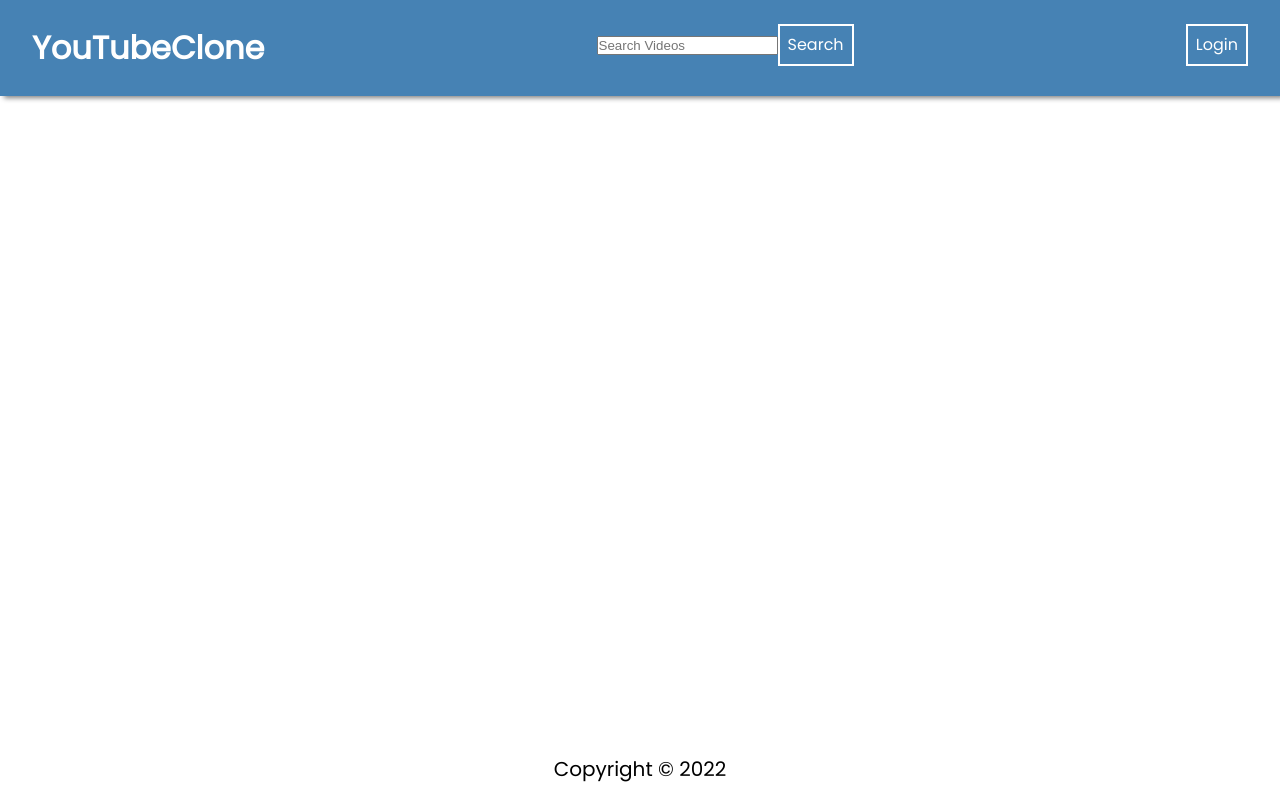
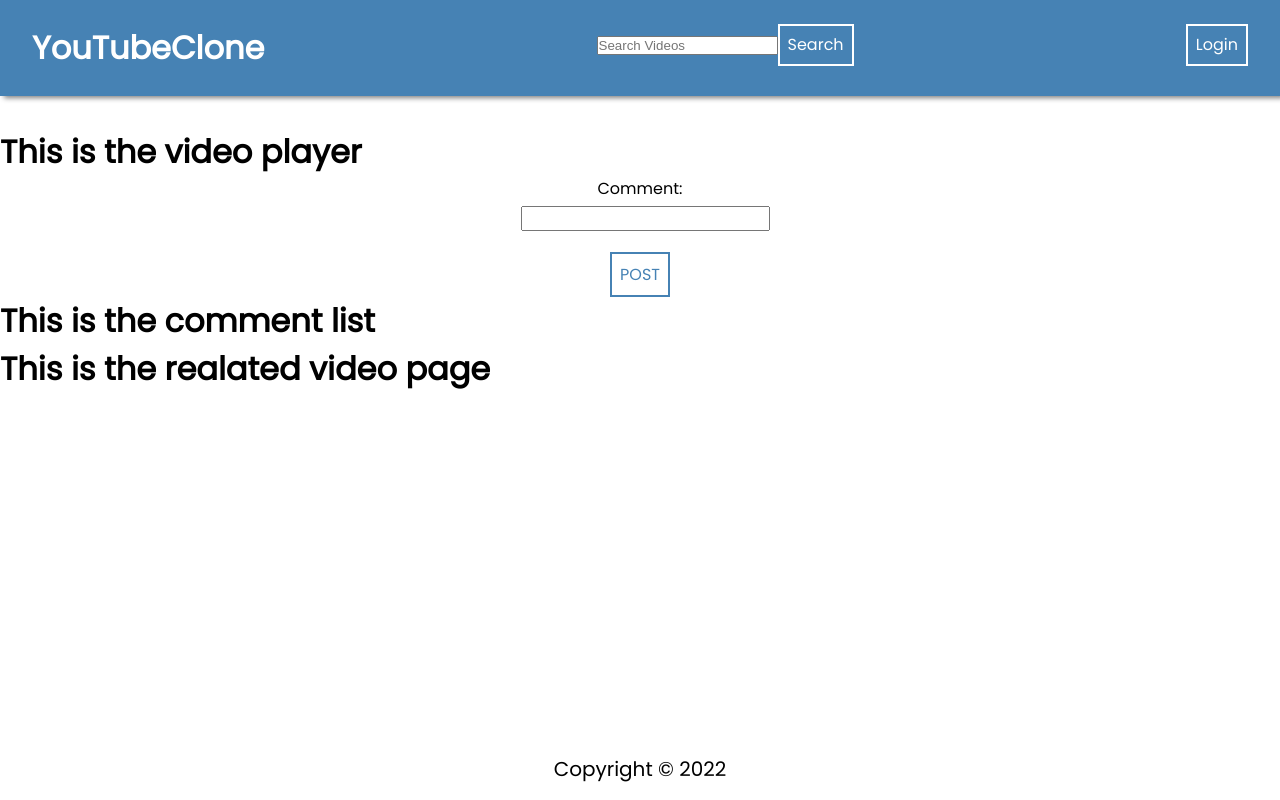
Before and after one commit to RAGessler/Youtube-Clone, a React (Create React App) app in the folder frontend/: page /video in a window 1280 px wide. Built offline with nearby package versions, Linux system fonts and the light colour scheme.

Commit message:
instantiated components within video page based on wire diagram

```diff
--- a/frontend/src/App.jsx
+++ b/frontend/src/App.jsx
@@ -6,6 +6,7 @@ import "./App.css";
 import HomePage from "./pages/HomePage/HomePage";
 import LoginPage from "./pages/LoginPage/LoginPage";
 import RegisterPage from "./pages/RegisterPage/RegisterPage";
+import VideoPage from "./pages/VideoPage/VideoPage";
 
 // Component Imports
 import Navbar from "./components/NavBar/NavBar";
@@ -13,6 +14,7 @@ import Footer from "./components/Footer/Footer";
 
 // Util Imports
 import PrivateRoute from "./utils/PrivateRoute";
+
 
 function App() {
   return (
@@ -29,6 +31,7 @@ function App() {
         />
         <Route path="/register" element={<RegisterPage />} />
         <Route path="/login" element={<LoginPage />} />
+        <Route path="/video" element={<VideoPage />} />
       </Routes>
       <Footer />
     </div>
--- a/frontend/src/components/VideoPage/VideoPage.jsx
+++ /dev/null
@@ -1,4 +0,0 @@
-const VideoPage = (props) => {
-    return (<h1>This is the Video Page</h1>)
-}
-export default VideoPage
--- a/frontend/src/components/VideoPlayer/VIdeoPlayer.jsx
+++ b/frontend/src/components/VideoPlayer/VIdeoPlayer.jsx
@@ -1,3 +1,5 @@
+import React, { useState } from 'react';
+
 const VideoPlayer = (props)=>{
     return(<h1>This is the video player</h1>)
 }
--- /dev/null
+++ b/frontend/src/pages/VideoPage/VideoPage.jsx
@@ -0,0 +1,21 @@
+import React from "react";
+import { useState } from 'react';
+import useAuth from "../../hooks/useAuth";
+import CommentForm from "../../components/CommentForm/CommentForm";
+import VideoPlayer from "../../components/VideoPlayer/VIdeoPlayer";
+import CommentList from "../../components/CommentList/ComentList";
+import RelatedVideos from "../../components/RelatedVideos/RelatedVideos"
+import axios from "axios";
+
+const VideoPage = (props) => {
+    return (
+        <div>
+            <VideoPlayer />
+            <CommentForm></CommentForm>
+            <CommentList></CommentList>
+            <RelatedVideos></RelatedVideos>
+        </div>
+     );
+}
+
+export default VideoPage;
```
